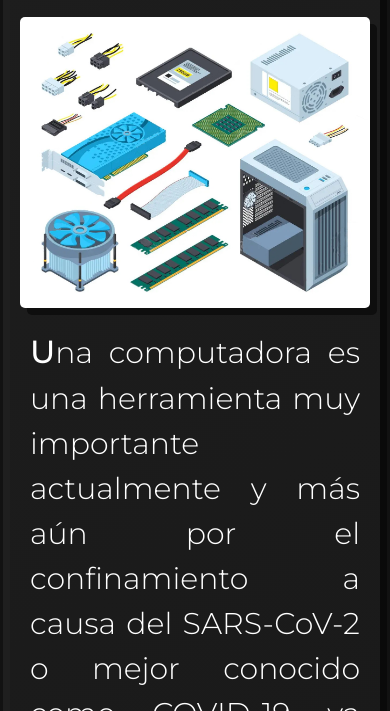
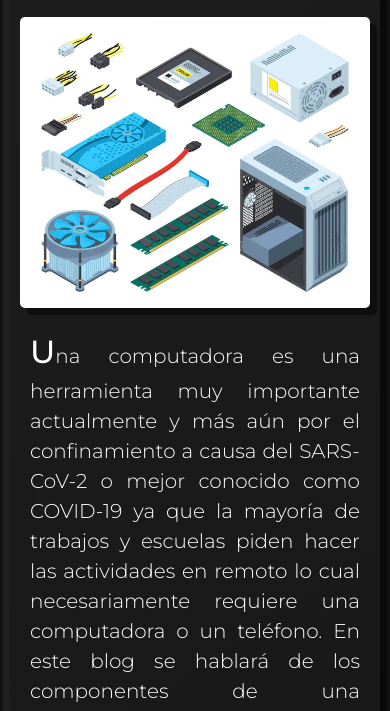
Before and after one commit to RMartinezGonzalez/Compu-Info, a plain HTML site: page index.html in a window 390 px wide. Shown: the part 133-844 px from the top of the page. Drawn offline with nearby package versions, Linux system fonts and the light colour scheme.

Commit message:
Update style.css

```diff
--- a/style.css
+++ b/style.css
@@ -417,7 +417,8 @@ footer .contacto .contacto-img {
         font-size: 20px;
     }
 
-    .text-container .text-content p {
+    .text-container .text-content p,
+    .text-container .text-content-principal p {
         font-size: 20px;
     }
 }
```
